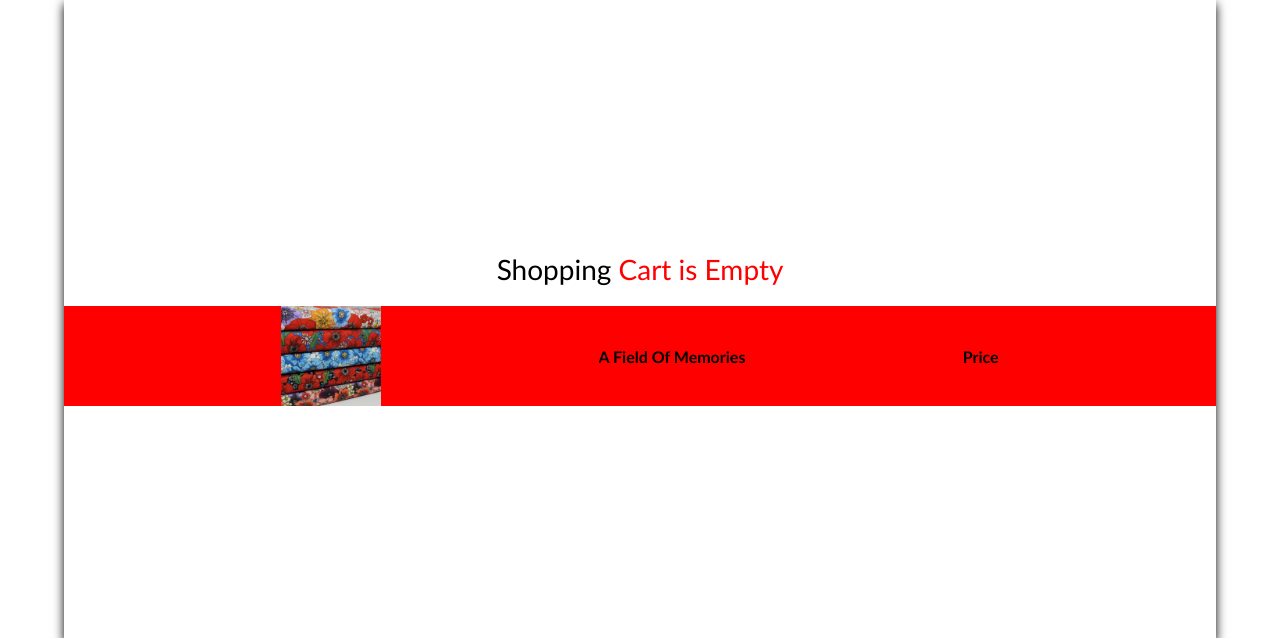
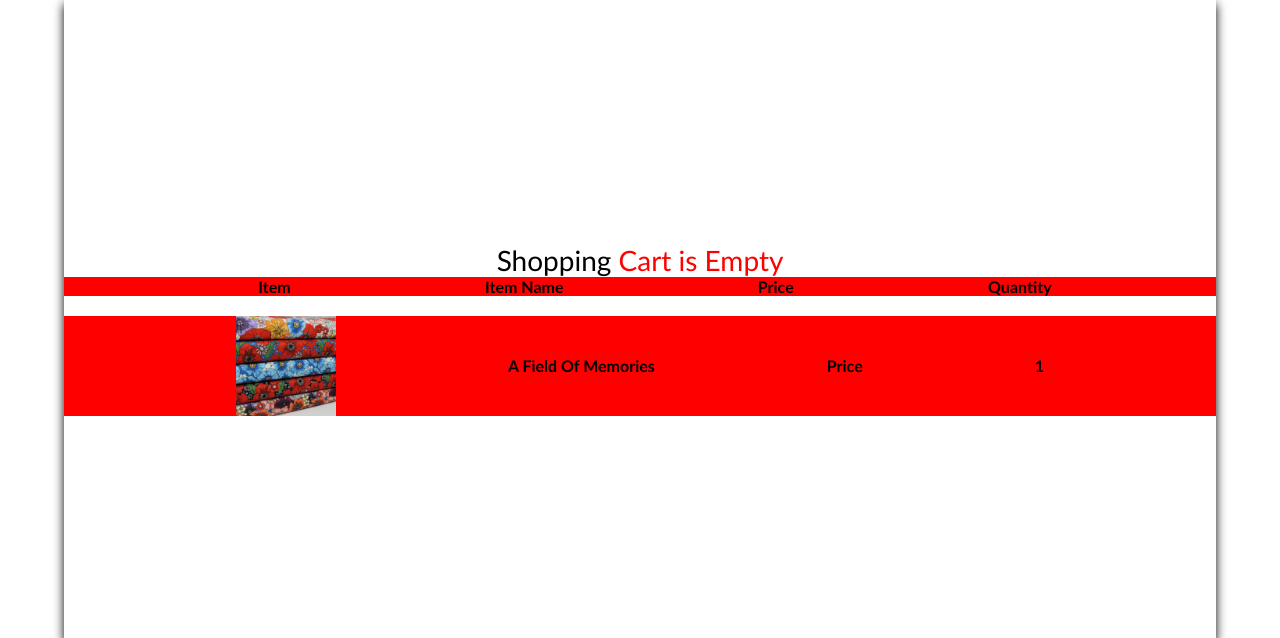
Before and after one commit to Vamshireddy2001/Programming-for-Information-system, a Flask app: page /cart in a window 1280 px wide. Shown: the part 86-724 px from the top of the page. Run offline with Flask 3, Linux system fonts and the light colour scheme.

Commit message:
cartstyling

```diff
--- a/static/css/index.css
+++ b/static/css/index.css
@@ -452,7 +452,19 @@ form input
     width: 100%;
     height: 100%;
 }
-
+.listsection
+{
+    display: flex;
+    flex-direction: row;
+    justify-content: space-evenly;
+    align-items: center;
+    width: 100%;
+    background-color: red;
+}
+.listsection h4
+{
+    margin-left: 30px;
+}
 .cartsection .imgsection
 {
     display: flex;
--- a/templates/cart.html
+++ b/templates/cart.html
@@ -3,10 +3,17 @@
       <div class="collectionbox">
         <h3 style="text-align: center;width: 100%;" >Shopping <span style="color:var(--primarycolor)" >Cart is Empty</span></h3>
         <div class="cartsection">
+          <div class="listsection" >
+            <h4>Item</h4>
+            <h4>Item Name</h4>
+            <h4>Price</h4>
+            <h4>Quantity</h4>
+        </div>
         <div class="imgsection" >
             <img src="static/images/coll1.jpg" width="100" height="100"/>
             <h4>A Field Of Memories</h4>
             <h4>Price</h4>
+            <h4>1</h4>
         </div>
     </div>
       </div>
```
